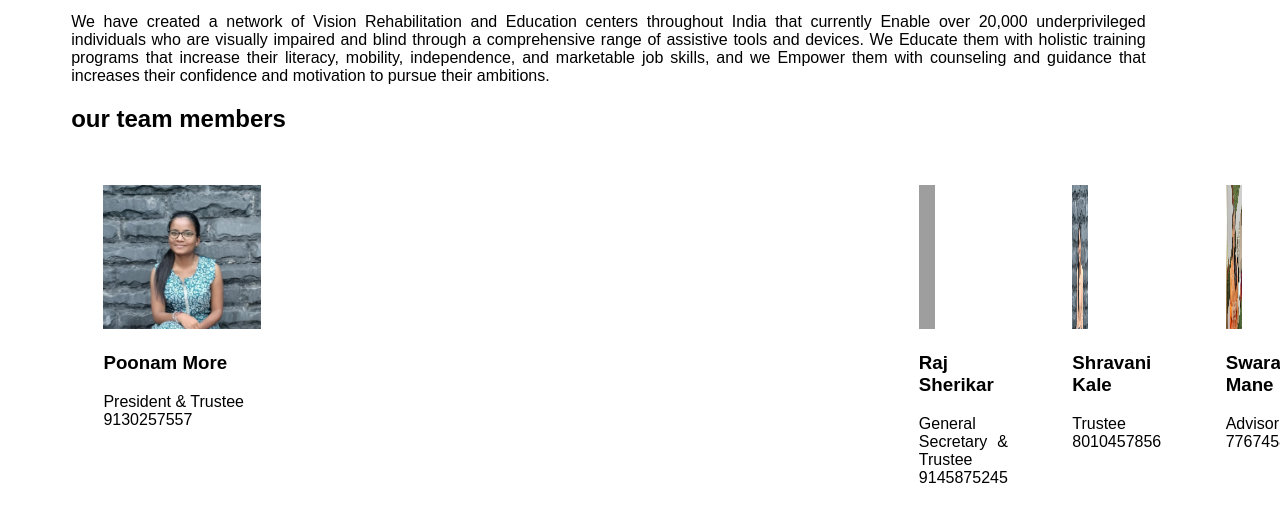
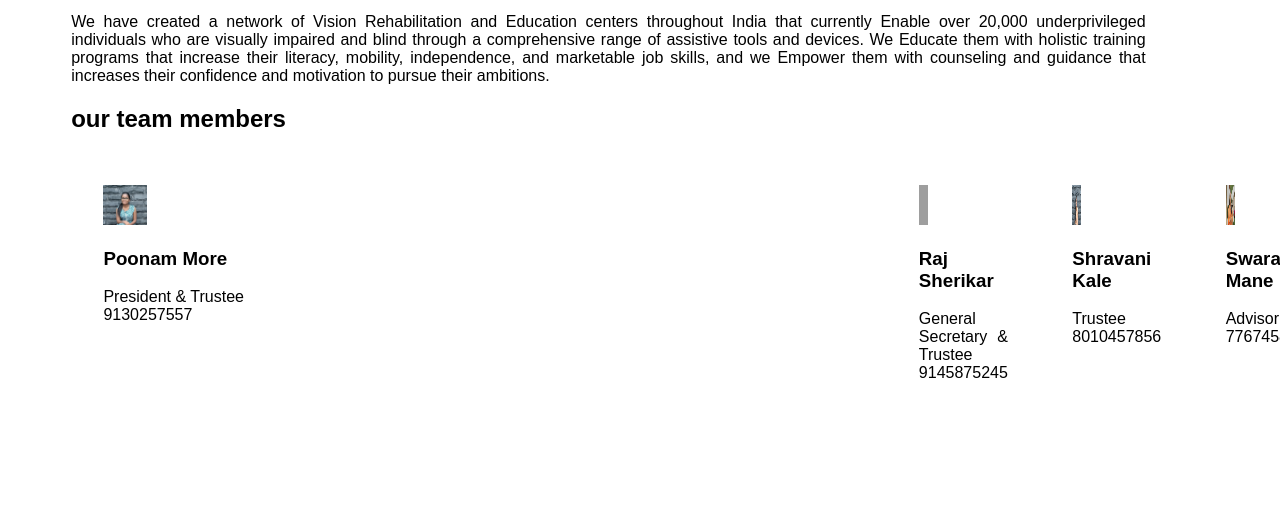
Before and after one commit to monali-2003/Monali-, a plain HTML site: page about us.html in a window 1280 px wide. Shown: the part 239-760 px from the top of the page. Drawn offline with Linux system fonts and the light colour scheme; grey boxes are pictures that could not be loaded.

Commit message:
Update about us.html

```diff
--- a/about us.html
+++ b/about us.html
@@ -57,25 +57,25 @@ We have created a network of Vision Rehabilitation and Education centers through
 <h2>our team members </h2>
 <div class="image">
 <div class="item">
-<img src="poonam more.jpg" alt="Poonam More " height="18%" weidth="18%">
+<img src="poonam more.jpg" alt="Poonam More " height="5%" weidth="10%">
 <h3>Poonam More </h3>
 <p class="item2">President & Trustee<br>
 9130257557</p>
 </div>
 <div class="item">
-<img src="raj sherikar.jpg" alt="Raj Sherikar " height="18%" width="18%">
+<img src="raj sherikar.jpg" alt="Raj Sherikar " height="5%" width="10%">
 <h3>Raj Sherikar </h3>
 <p class="item2">General Secretary & Trustee<br>
 9145875245</p>
 </div>
 <div class="item">
-<img src="shravani kale.jpg" alt="shravani kale " height="18%" width="18%">
+<img src="shravani kale.jpg" alt="shravani kale " height="5%" width="10%">
 <h3>Shravani Kale </h3>
 <p class="item2">Trustee<br>
 8010457856</p>
 </div>
 <div class="item">
-<img src="swara mane.jpg" alt="Swara mane " height="18%" width="18%">
+<img src="swara mane.jpg" alt="Swara mane " height="5%" width="10%">
 <h3>Swara Mane </h3>
 <p class="item2">Advisor<br>
 7767458590</p>
```
